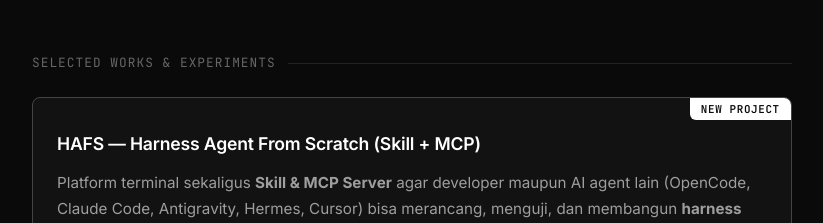
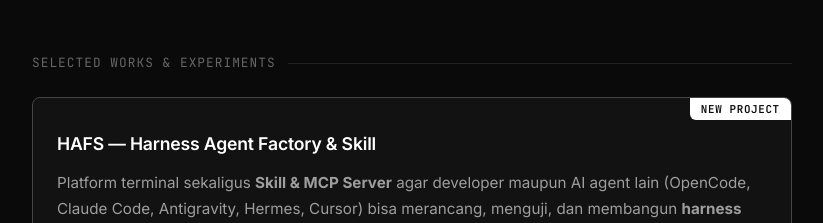
Before and after one commit to peterpetir123/peterpetir123.github.io, a plain HTML site: page index.html in a window 1280 px wide. Shown: the part 1320-1543 px from the top of the page, without its empty margins (228-1051 px from the left). Drawn offline with Linux system fonts and the light colour scheme; no server answers.

Commit message:
Update HAFS title to Harness Agent Factory & Skill

```diff
--- a/index.html
+++ b/index.html
@@ -155,13 +155,13 @@
         <div class="section-label">Selected Works & Experiments</div>
         <div class="projects-grid">
 
-          <!-- HAFS — Harness Agent From Scratch -->
+          <!-- HAFS — Harness Agent Factory & Skill -->
           <div class="project-card project-card--new">
             <span class="badge-new-project">NEW PROJECT</span>
             <div>
               <div class="project-title-row">
                 <a href="https://github.com/peterpetir123/hafs" target="_blank" rel="noopener noreferrer" class="project-link-header">
-                  <span class="project-name">HAFS — Harness Agent From Scratch (Skill + MCP)</span>
+                  <span class="project-name">HAFS — Harness Agent Factory &amp; Skill</span>
                 </a>
               </div>
               <p class="card-desc">
```
